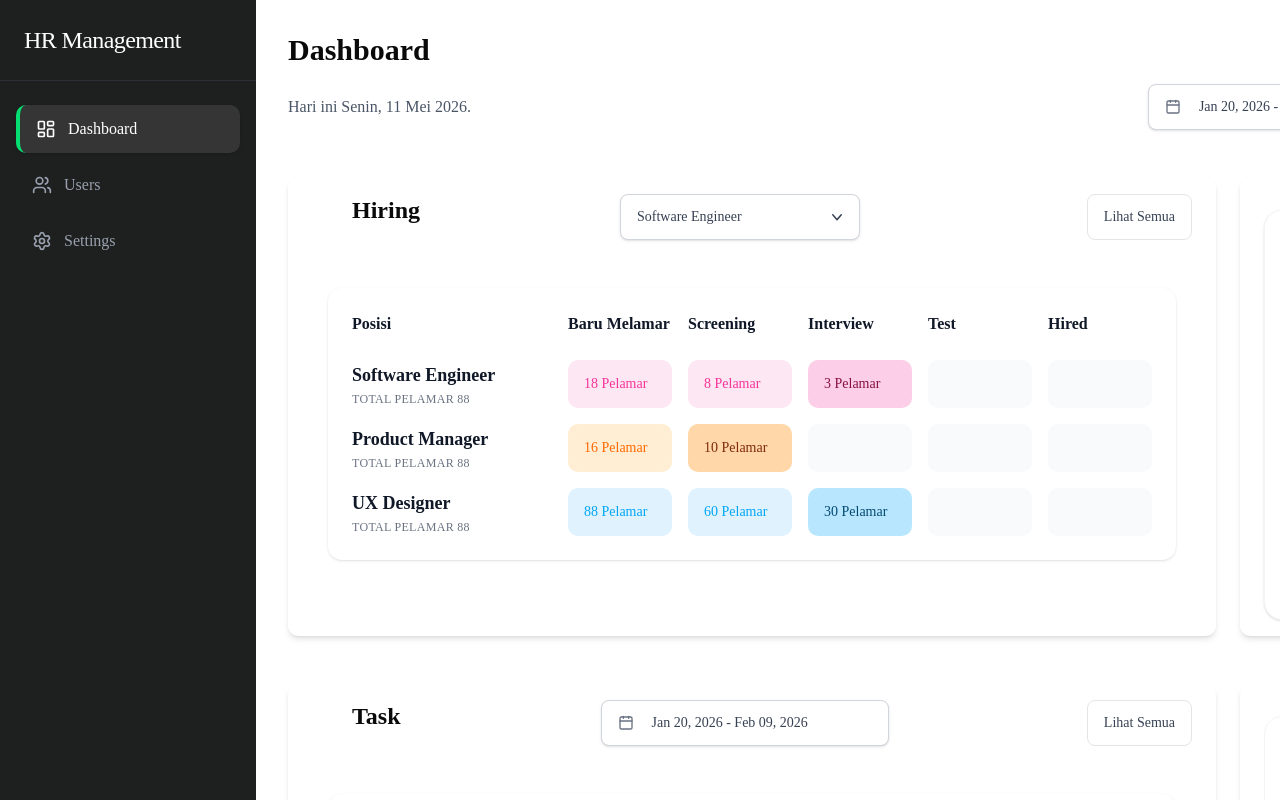
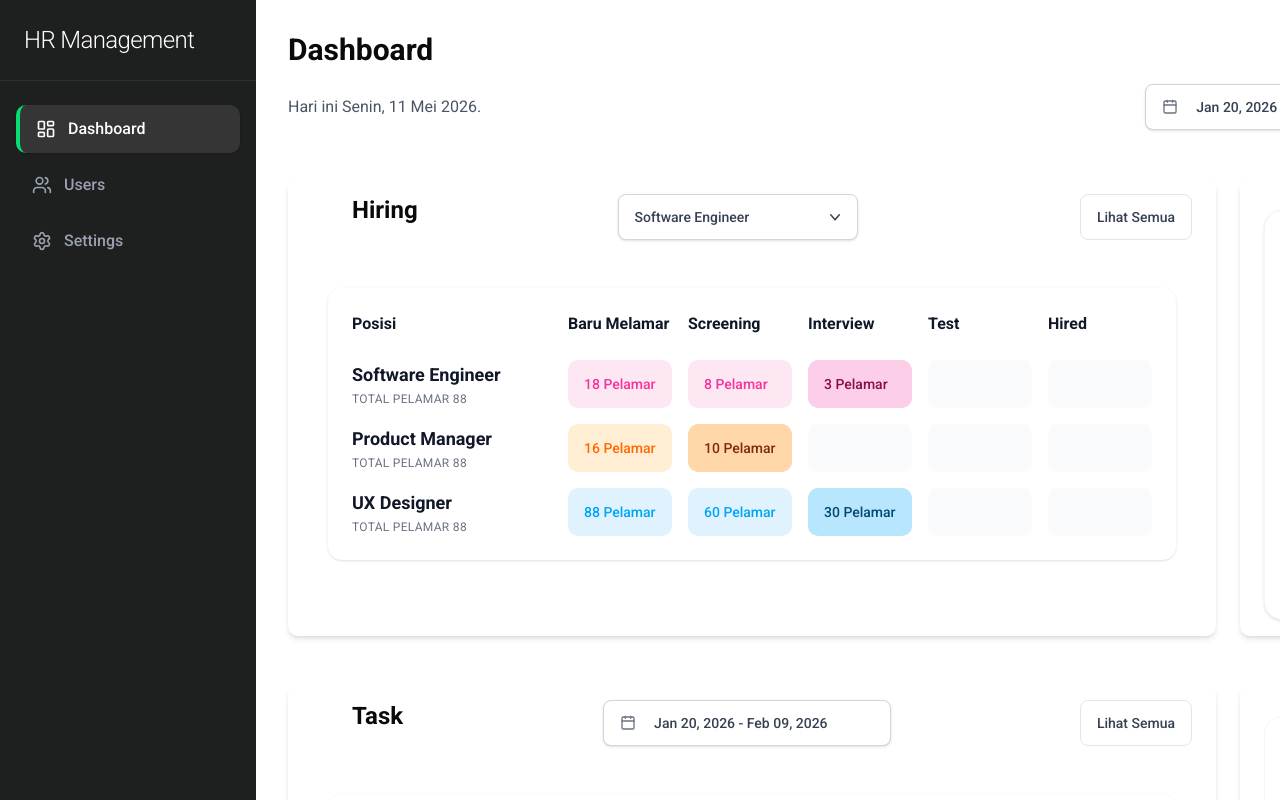
Before and after one commit to AmarMsd/dashboard-next-js, a Next.js app: page / in a window 1280 px wide. Shown: the top 800 px of the page. Built offline with nearby package versions, Linux system fonts and the light colour scheme.

Commit message:
feat: add google fonts

```diff
--- a/src/app/layout.jsx
+++ b/src/app/layout.jsx
@@ -1,9 +1,19 @@
 import "../styles/global.css";
+import { Roboto } from "next/font/google";
+
+const roboto = Roboto({
+  weight: ['100', '300', '400', '500', '700', '900'],
+  style: ['normal', 'italic'],
+  subsets: ['latin'],
+  display: 'swap',
+});
 
 export default function RootLayout({ children }) {
   return (
     <html lang="en">
-      <body>{children}</body>
+      <body className={roboto.className}>
+        {children}
+      </body>
     </html>
   );
 }
```
